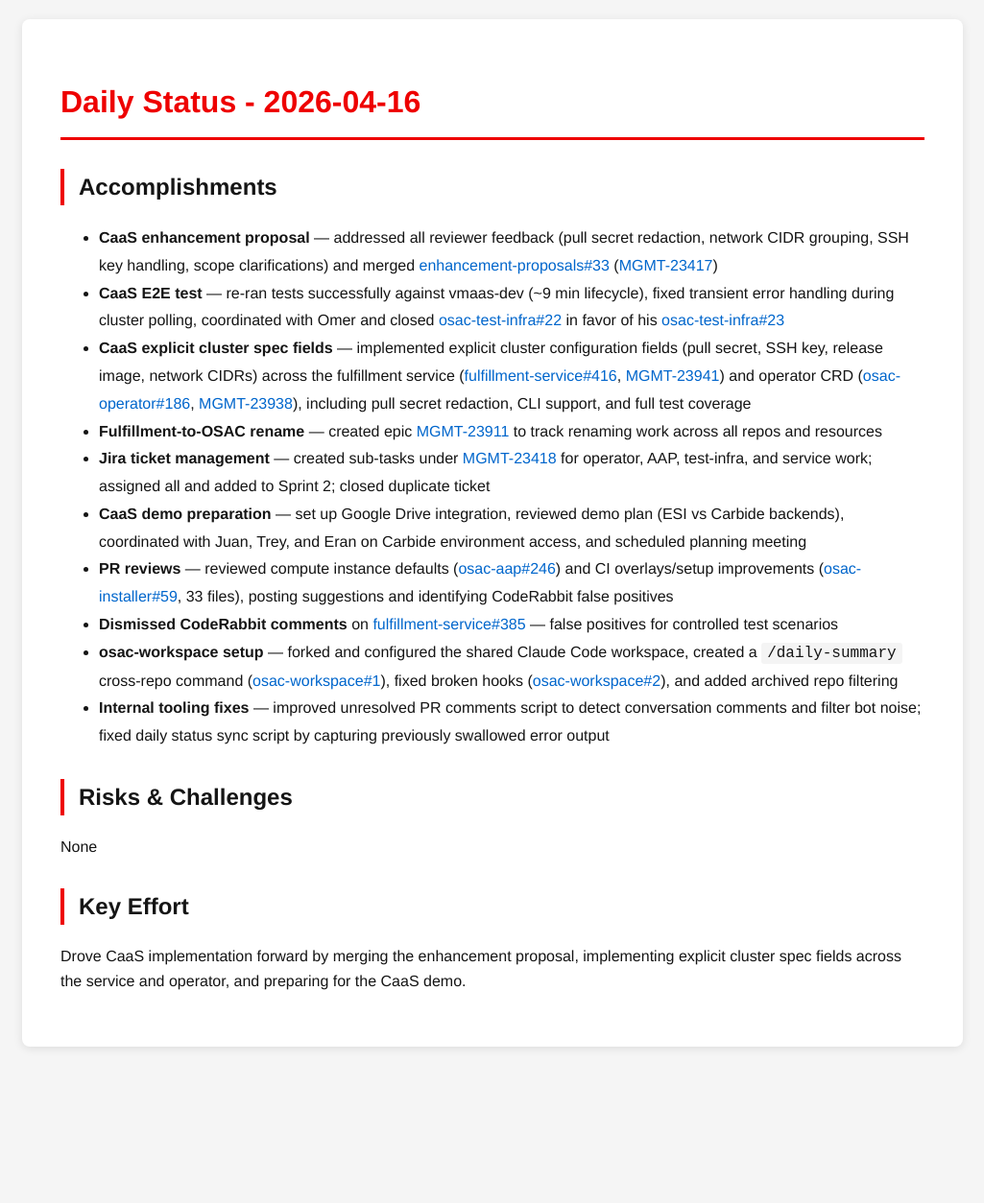
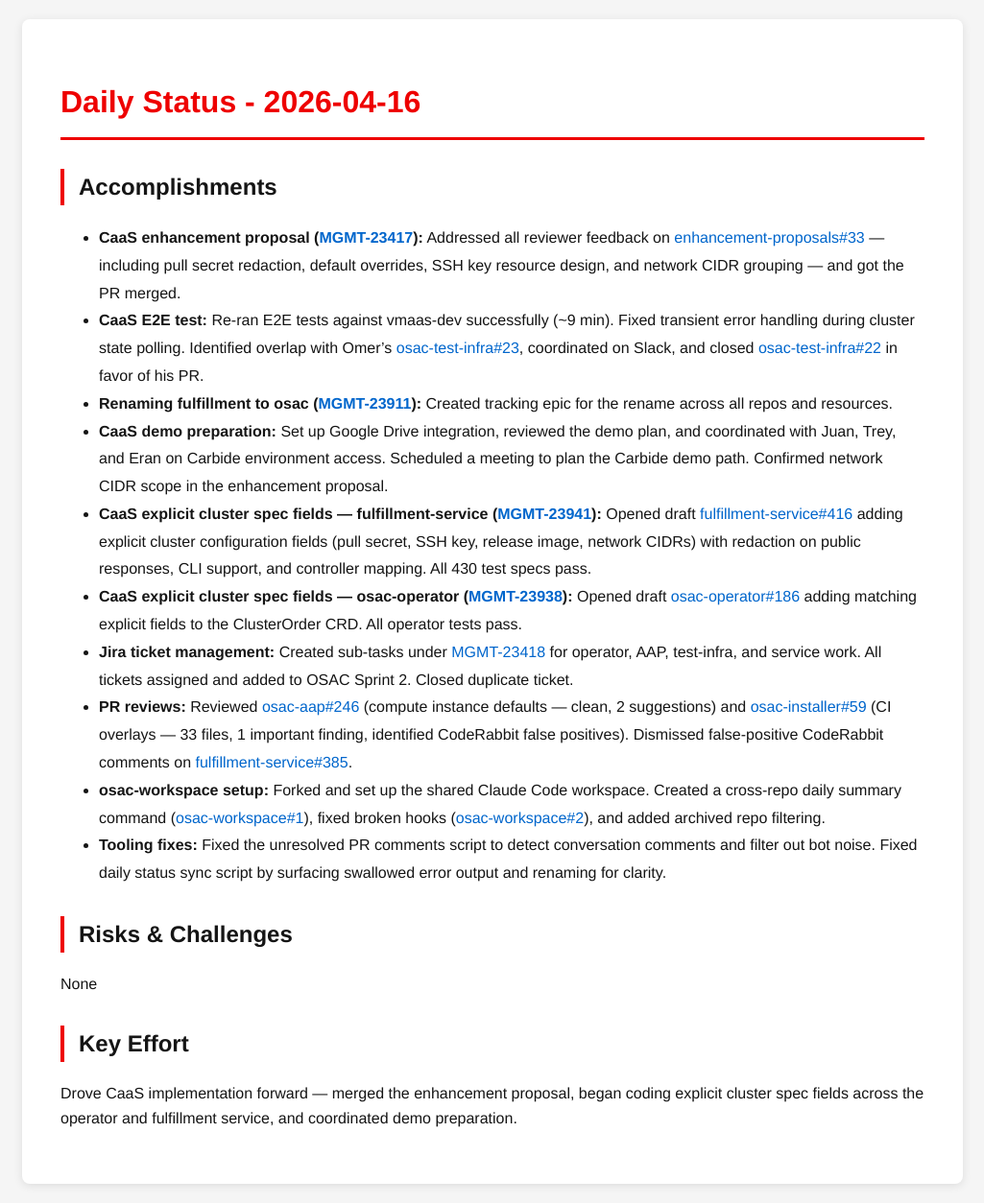
Before and after one commit to tzvatot/daily-status, a Jekyll site: the page built from 2026-04-16.md, in a window 1280 px wide. Shown: the whole page at 96% size, without its empty margins (127-1152 px from the left). Built offline with Jekyll 4.4.1, drawn with Linux system fonts in a browser that asks for light colours; before the commit the page ends 1111 px from its top, so only the background shows below that.

Commit message:
Daily status update - 2026-04-16

```diff
--- a/2026-04-16.md
+++ b/2026-04-16.md
@@ -7,19 +7,20 @@
 # Daily Status - 2026-04-16
 
 ## Accomplishments
-- **CaaS enhancement proposal** — addressed all reviewer feedback (pull secret redaction, network CIDR grouping, SSH key handling, scope clarifications) and merged [enhancement-proposals#33](https://github.com/osac-project/enhancement-proposals/pull/33) ([MGMT-23417](https://issues.redhat.com/browse/MGMT-23417))
-- **CaaS E2E test** — re-ran tests successfully against vmaas-dev (~9 min lifecycle), fixed transient error handling during cluster polling, coordinated with Omer and closed [osac-test-infra#22](https://github.com/osac-project/osac-test-infra/pull/22) in favor of his [osac-test-infra#23](https://github.com/osac-project/osac-test-infra/pull/23)
-- **CaaS explicit cluster spec fields** — implemented explicit cluster configuration fields (pull secret, SSH key, release image, network CIDRs) across the fulfillment service ([fulfillment-service#416](https://github.com/osac-project/fulfillment-service/pull/416), [MGMT-23941](https://issues.redhat.com/browse/MGMT-23941)) and operator CRD ([osac-operator#186](https://github.com/osac-project/osac-operator/pull/186), [MGMT-23938](https://issues.redhat.com/browse/MGMT-23938)), including pull secret redaction, CLI support, and full test coverage
-- **Fulfillment-to-OSAC rename** — created epic [MGMT-23911](https://issues.redhat.com/browse/MGMT-23911) to track renaming work across all repos and resources
-- **Jira ticket management** — created sub-tasks under [MGMT-23418](https://issues.redhat.com/browse/MGMT-23418) for operator, AAP, test-infra, and service work; assigned all and added to Sprint 2; closed duplicate ticket
-- **CaaS demo preparation** — set up Google Drive integration, reviewed demo plan (ESI vs Carbide backends), coordinated with Juan, Trey, and Eran on Carbide environment access, and scheduled planning meeting
-- **PR reviews** — reviewed compute instance defaults ([osac-aap#246](https://github.com/osac-project/osac-aap/pull/246)) and CI overlays/setup improvements ([osac-installer#59](https://github.com/osac-project/osac-installer/pull/59), 33 files), posting suggestions and identifying CodeRabbit false positives
-- **Dismissed CodeRabbit comments** on [fulfillment-service#385](https://github.com/osac-project/fulfillment-service/pull/385) — false positives for controlled test scenarios
-- **osac-workspace setup** — forked and configured the shared Claude Code workspace, created a `/daily-summary` cross-repo command ([osac-workspace#1](https://github.com/eranco74/osac-workspace/pull/1)), fixed broken hooks ([osac-workspace#2](https://github.com/eranco74/osac-workspace/pull/2)), and added archived repo filtering
-- **Internal tooling fixes** — improved unresolved PR comments script to detect conversation comments and filter bot noise; fixed daily status sync script by capturing previously swallowed error output
+
+- **CaaS enhancement proposal ([MGMT-23417](https://issues.redhat.com/browse/MGMT-23417)):** Addressed all reviewer feedback on [enhancement-proposals#33](https://github.com/osac-project/enhancement-proposals/pull/33) — including pull secret redaction, default overrides, SSH key resource design, and network CIDR grouping — and got the PR merged.
+- **CaaS E2E test:** Re-ran E2E tests against vmaas-dev successfully (~9 min). Fixed transient error handling during cluster state polling. Identified overlap with Omer's [osac-test-infra#23](https://github.com/osac-project/osac-test-infra/pull/23), coordinated on Slack, and closed [osac-test-infra#22](https://github.com/osac-project/osac-test-infra/pull/22) in favor of his PR.
+- **Renaming fulfillment to osac ([MGMT-23911](https://issues.redhat.com/browse/MGMT-23911)):** Created tracking epic for the rename across all repos and resources.
+- **CaaS demo preparation:** Set up Google Drive integration, reviewed the demo plan, and coordinated with Juan, Trey, and Eran on Carbide environment access. Scheduled a meeting to plan the Carbide demo path. Confirmed network CIDR scope in the enhancement proposal.
+- **CaaS explicit cluster spec fields — fulfillment-service ([MGMT-23941](https://issues.redhat.com/browse/MGMT-23941)):** Opened draft [fulfillment-service#416](https://github.com/osac-project/fulfillment-service/pull/416) adding explicit cluster configuration fields (pull secret, SSH key, release image, network CIDRs) with redaction on public responses, CLI support, and controller mapping. All 430 test specs pass.
+- **CaaS explicit cluster spec fields — osac-operator ([MGMT-23938](https://issues.redhat.com/browse/MGMT-23938)):** Opened draft [osac-operator#186](https://github.com/osac-project/osac-operator/pull/186) adding matching explicit fields to the ClusterOrder CRD. All operator tests pass.
+- **Jira ticket management:** Created sub-tasks under [MGMT-23418](https://issues.redhat.com/browse/MGMT-23418) for operator, AAP, test-infra, and service work. All tickets assigned and added to OSAC Sprint 2. Closed duplicate ticket.
+- **PR reviews:** Reviewed [osac-aap#246](https://github.com/osac-project/osac-aap/pull/246) (compute instance defaults — clean, 2 suggestions) and [osac-installer#59](https://github.com/osac-project/osac-installer/pull/59) (CI overlays — 33 files, 1 important finding, identified CodeRabbit false positives). Dismissed false-positive CodeRabbit comments on [fulfillment-service#385](https://github.com/osac-project/fulfillment-service/pull/385).
+- **osac-workspace setup:** Forked and set up the shared Claude Code workspace. Created a cross-repo daily summary command ([osac-workspace#1](https://github.com/eranco74/osac-workspace/pull/1)), fixed broken hooks ([osac-workspace#2](https://github.com/eranco74/osac-workspace/pull/2)), and added archived repo filtering.
+- **Tooling fixes:** Fixed the unresolved PR comments script to detect conversation comments and filter out bot noise. Fixed daily status sync script by surfacing swallowed error output and renaming for clarity.
 
 ## Risks & Challenges
 None
 
 ## Key Effort
-Drove CaaS implementation forward by merging the enhancement proposal, implementing explicit cluster spec fields across the service and operator, and preparing for the CaaS demo.
+Drove CaaS implementation forward — merged the enhancement proposal, began coding explicit cluster spec fields across the operator and fulfillment service, and coordinated demo preparation.
```
